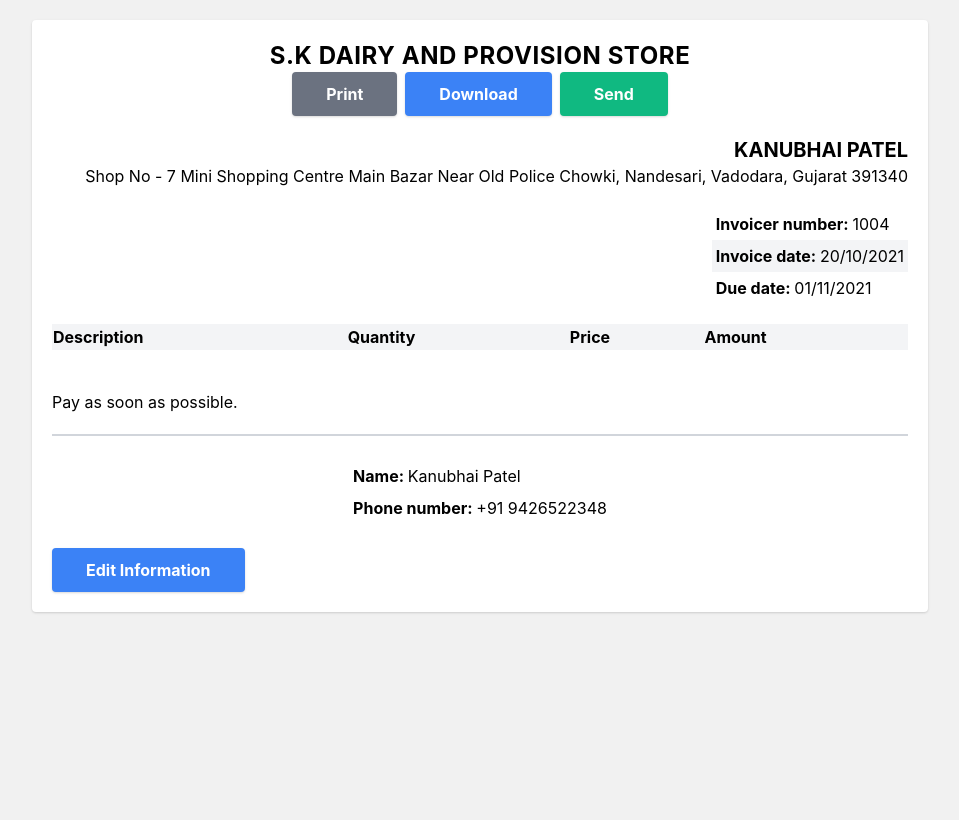
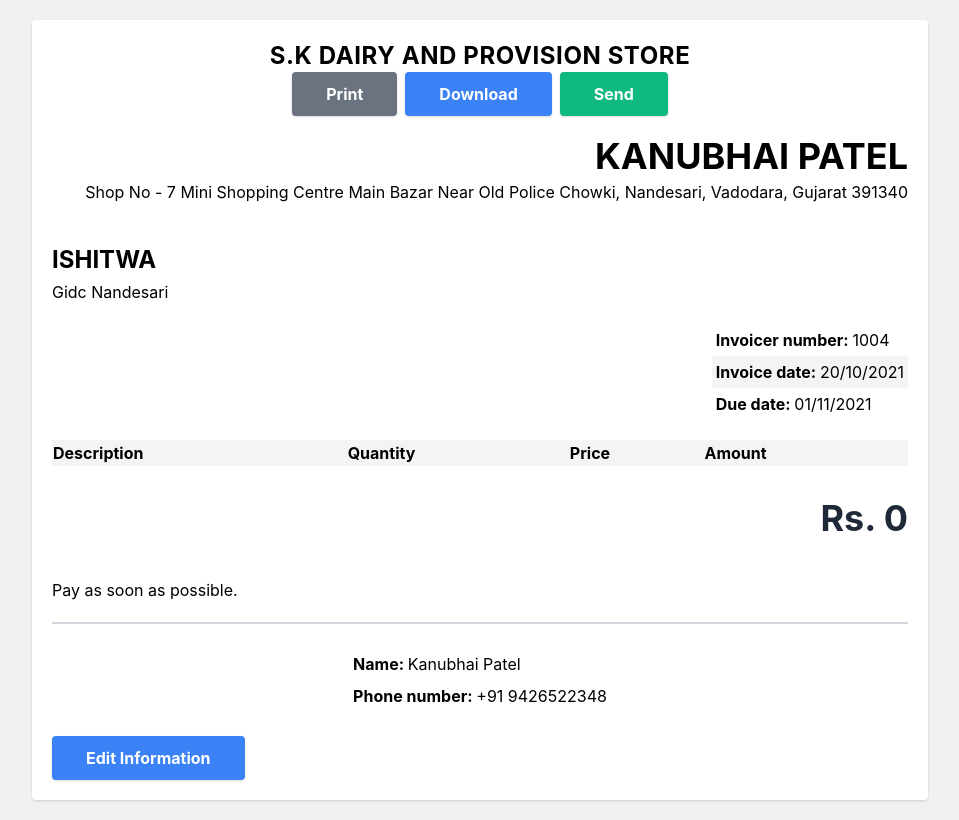
Before and after one commit to 86-umang/Invoicer, a React (Create React App) app: page / in a window 1280 px wide. Shown: the whole page, without its empty margins (160-1119 px from the left). Built offline with nearby package versions, Linux system fonts and the light colour scheme.

Commit message:
Margins and Total

```diff
--- a/src/App.js
+++ b/src/App.js
@@ -16,8 +16,8 @@
     const [name, setName] = useState("Kanubhai Patel");
     const [address, setAddress] = useState("Shop No - 7 Mini Shopping Centre Main Bazar Near Old Police Chowki, Nandesari, Vadodara, Gujarat 391340");
     const [phone, setPhone] = useState("+91 9426522348");
-    const [clientName, setClientName] = useState("");
-    const [clientAddress, setClientAddress] = useState("");
+    const [clientName, setClientName] = useState("Ishitwa");
+    const [clientAddress, setClientAddress] = useState("Gidc Nandesari");
     const [invoiceNumber, setInvoiceNumber] = useState("1004");
     const [invoiceDate, setInvoiceDate] = useState("20/10/2021");
     const [dueDate, setDueDate] = useState("01/11/2021");
@@ -27,6 +27,7 @@
     const [price, setPrice] = useState("");
     const [amount, setAmount] = useState("");
     const [list, setList] = useState([]);
+    const [total, setTotal] = useState(0);
 
     const handlePrint = () => {
         window.print();
@@ -52,6 +53,8 @@
                             amount={amount}
                             list={list}
                             setList={setList}
+                            total={total}
+                            setTotal={setTotal}
                         />
 
                         <Notes notes={notes} />
@@ -243,6 +246,7 @@
                                         price={price} setPrice={setPrice}
                                         amount={amount} setAmount={setAmount}
                                         list={list} setList={setList}
+                                        total={total} setTotal={setTotal}
                                     />
                                 </article>
 
--- a/src/components/ClientDetails.js
+++ b/src/components/ClientDetails.js
@@ -3,8 +3,8 @@
 function ClientDetails({clientName, clientAddress}) {
     return (
         <>
-            <section className="mt-5">
-                <h2 className="text-xl uppercase">{clientName}</h2>
+            <section className="mt-10">
+                <h2 className="text-2xl uppercase font-bold mb-1">{clientName}</h2>
                 <p>{clientAddress}</p>
             </section>
         </>
--- a/src/components/Dates.js
+++ b/src/components/Dates.js
@@ -3,7 +3,7 @@
 function Dates({invoiceNumber, invoiceDate, dueDate}) {
     return (
         <>
-            <article className="my-5 flex items-end justify-end">
+            <article className="mt-5 mb-5 flex items-end justify-end">
                 <ul>
                     <li className="p-1">
                         <span className="font-bold">Invoicer number: </span>{invoiceNumber}
--- a/src/components/MainDetails.js
+++ b/src/components/MainDetails.js
@@ -4,7 +4,7 @@
     return (
         <>
             <section className="flex flex-col items-end justify-end" >
-                <h2 className="text-xl uppercase font-bold">{name}</h2>
+                <h2 className="text-xl uppercase font-bold mb-1 md:text-4xl">{name}</h2>
                 <p className='text-justify'>{address}</p>
             </section>
         </>
--- a/src/components/Table.js
+++ b/src/components/Table.js
@@ -1,6 +1,6 @@
 import React from 'react';
 
-function Table({list}) {
+function Table({list, total}) {
     return (
         <>
             <table className='mt-5' width="100%">
@@ -25,6 +25,10 @@
                     </React.Fragment>
                 ))}
             </table>
+
+            <div className='mt-8'>
+                <h2 className='flex items-end justify-end text-gray-800 text-4xl font-bold'>Rs. {total.toLocaleString()}</h2>
+            </div>
         </>
     );
 }
--- a/src/components/TableForm.js
+++ b/src/components/TableForm.js
@@ -3,7 +3,7 @@
 import {AiOutlineDelete, AiOutlineEdit} from 'react-icons/ai';
 import '../styles/TableForm.css';
 
-function TableForm({description, setDescription, quantity, setQuantity, price, setPrice, amount, setAmount, list, setList}) {
+function TableForm({description, setDescription, quantity, setQuantity, price, setPrice, amount, setAmount, list, setList, total, setTotal}) {
 
     const [checked, setChecked] = useState(false);
     const [isEditing, setIsEditing] = useState(false);
@@ -25,7 +25,6 @@
         setAmount("")
         setList([...list, newItems])
         setIsEditing(false)
-        console.log(list);
     }
 
     // Calculate items amount function
@@ -35,7 +34,21 @@
         }
 
         calculateAmount()
+
     }, [price, quantity, setAmount])
+
+    // Calcualte total amount of items in table
+    useEffect(() => {
+        let rows = document.querySelectorAll(".amount");
+        let sum = 0;
+
+        for(let i = 0; i < rows.length; i++) {
+            if (rows[i].className === "amount") {
+                sum += isNaN(rows[i].innerHTML) ? 0 : parseInt(rows[i].innerHTML);
+                setTotal(sum);
+            }
+        }
+    })
 
     // Edit function
     const editRow = (id) => {
@@ -157,7 +170,7 @@
                                 <td>{description}</td>
                                 <td>{quantity}</td>
                                 <td>{price}</td>
-                                <td>{amount}</td>
+                                <td className='amount'>{amount}</td>
                                 <td>
                                     <button onClick={() => deleteRow(id)}>
                                         <AiOutlineDelete className='text-red-500 font-bold text-xl' />
@@ -173,6 +186,10 @@
                     </React.Fragment>
                 ))}
             </table>
+
+            <div className='mt-8'>
+                <h2 className='flex items-end justify-end text-gray-800 text-4xl font-bold'>Rs. {total.toLocaleString()}</h2>
+            </div>
         </>
     );
 }
```
